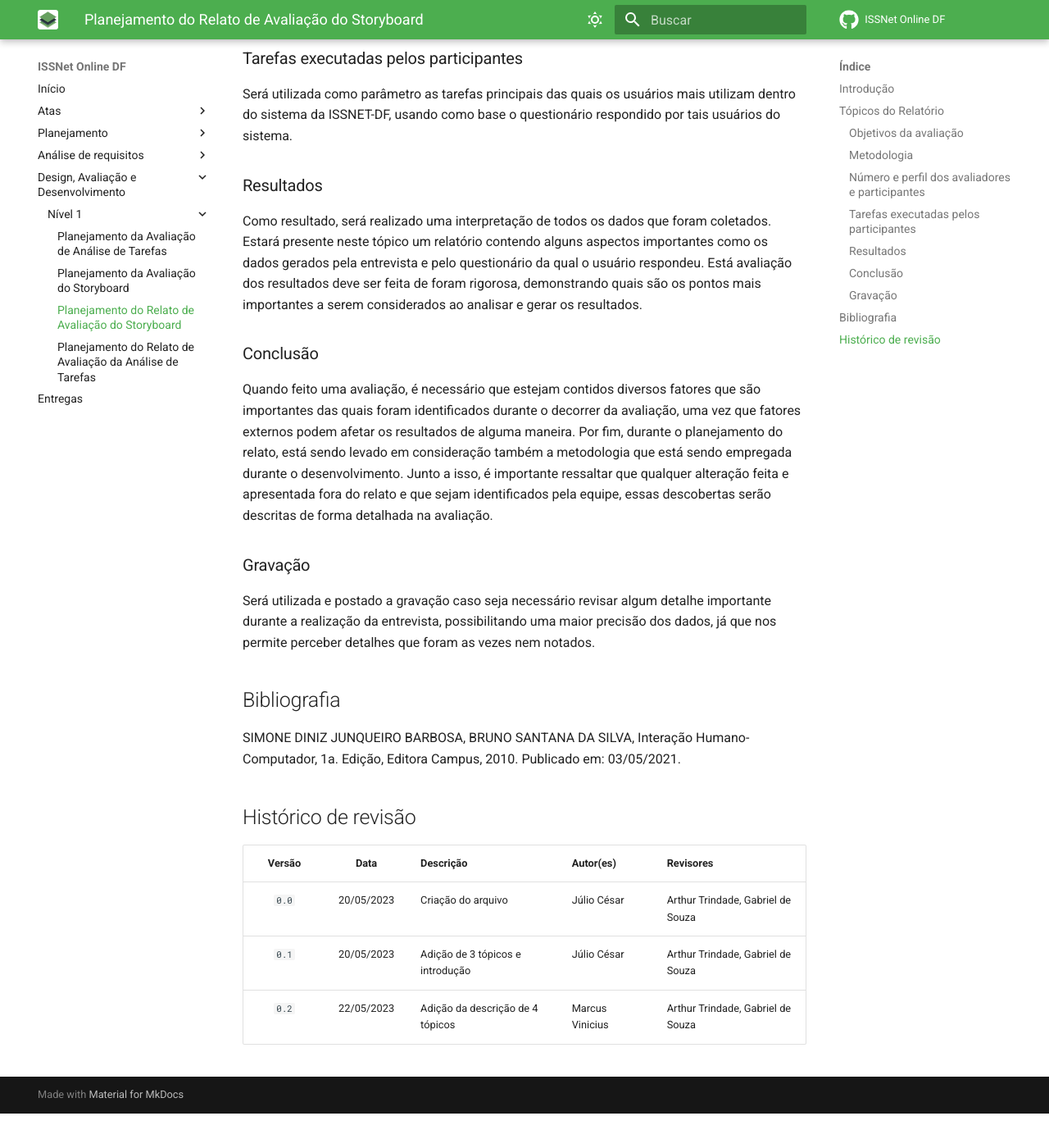
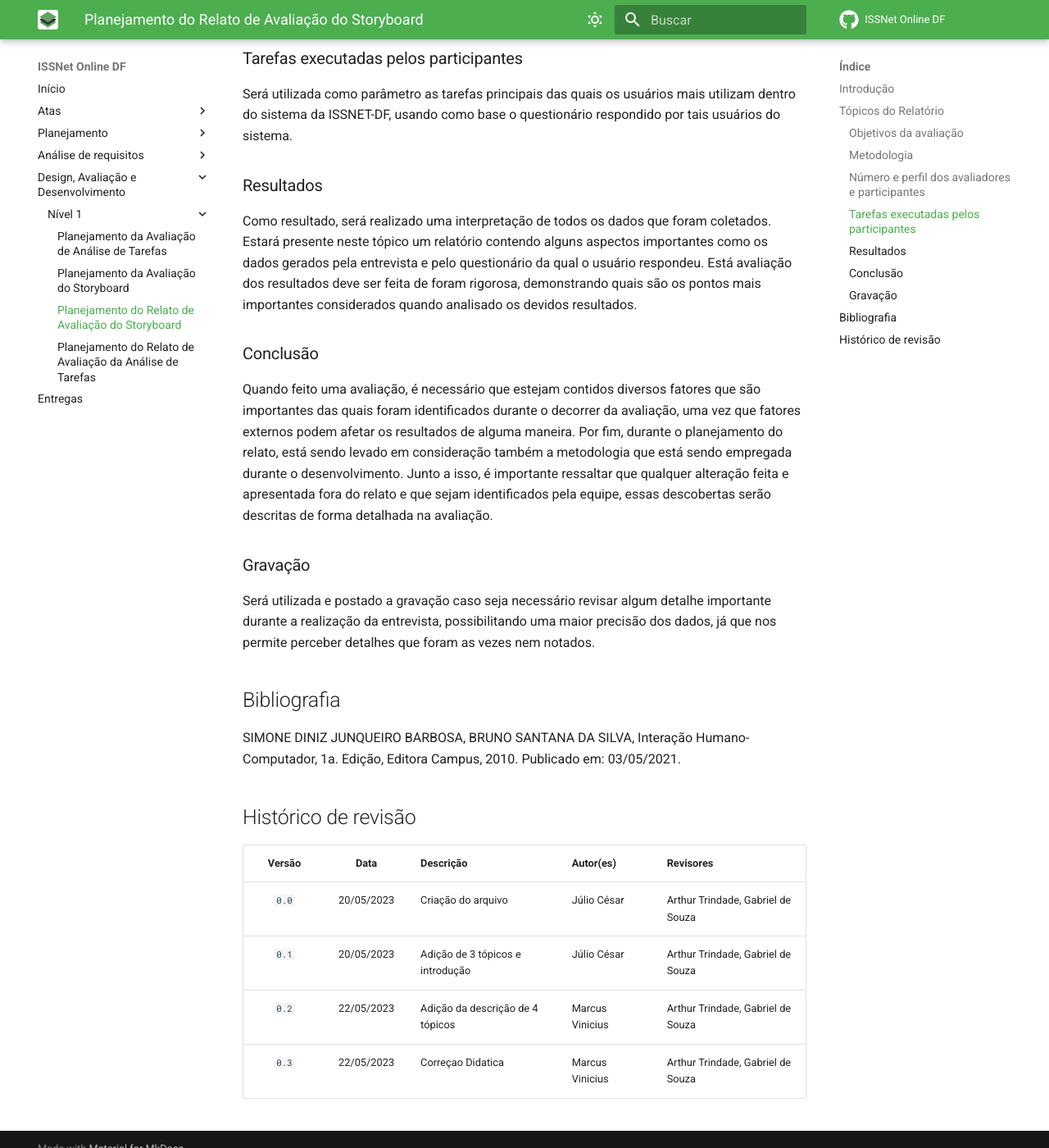
Before and after one commit to Interacao-Humano-Computador/2023.1-ISSNet, an MkDocs documentation site: the page built from gitpages/docs/design_avaliacao_desenvolvimento/nivel1/plan_relato_storyboard.md, in a window 1280 px wide and 1400 px high, scrolled down 823 px. Shown: the whole window at 82% size. Built offline with MkDocs 1.6.1 and Material for MkDocs 9.7.7, drawn with Linux system fonts in a browser that asks for light colours; comment, search, counter and statistics services are not loaded; before the commit the page ends 2181 px from its top, so only the background shows below that.

Commit message:
Correção-Didatica.md

```diff
--- a/gitpages/docs/design_avaliacao_desenvolvimento/nivel1/plan_relato_storyboard.md
+++ b/gitpages/docs/design_avaliacao_desenvolvimento/nivel1/plan_relato_storyboard.md
@@ -14,7 +14,7 @@ Precisa ser caracterizado o número de pessoas presentes na entrevista, a descri
 Será utilizada como parâmetro as tarefas principais das quais os usuários mais utilizam dentro do sistema da ISSNET-DF, usando como base o questionário respondido por tais usuários do sistema.
 
 ### Resultados
-Como resultado, será realizado uma interpretação de todos os dados que foram coletados. Estará presente neste tópico um relatório contendo alguns aspectos importantes como os dados gerados pela entrevista e pelo questionário da qual o usuário respondeu. Está avaliação dos resultados deve ser feita de foram rigorosa, demonstrando quais são os pontos mais importantes a serem considerados ao analisar e gerar os resultados.
+Como resultado, será realizado uma interpretação de todos os dados que foram coletados. Estará presente neste tópico um relatório contendo alguns aspectos importantes como os dados gerados pela entrevista e pelo questionário da qual o usuário respondeu. Está avaliação dos resultados deve ser feita de foram rigorosa, demonstrando quais são os pontos mais importantes considerados quando analisado os devidos resultados.
 
 ### Conclusão
 Quando feito uma avaliação, é necessário que estejam contidos diversos fatores que são importantes das quais foram identificados durante o decorrer da avaliação, uma vez que fatores externos podem afetar os resultados de alguma maneira. Por fim, durante o planejamento do relato, está sendo levado em consideração também a metodologia que está sendo empregada durante o desenvolvimento. Junto a isso, é importante ressaltar que qualquer alteração feita e apresentada fora do relato e que sejam identificados pela equipe, essas descobertas serão descritas de forma detalhada na avaliação.
@@ -35,5 +35,6 @@ Edição, Editora Campus, 2010. Publicado em: 03/05/2021.
 | Versão     | Data        | Descrição            | Autor(es)                          | Revisores  |
 | :--------: | :---------: | -------------------- | ---------------------------------- | ---------- |
 | `0.0`      |  20/05/2023 | Criação do arquivo   | Júlio César                        | Arthur Trindade, Gabriel de Souza |
-| `0.1`      |  20/05/2023 | Adição de 3 tópicos e introdução    | Júlio César                        | Arthur Trindade, Gabriel de Souza |
-| `0.2`      |  22/05/2023 | Adição da descrição de 4 tópicos   | Marcus Vinicius                        | Arthur Trindade, Gabriel de Souza |
+| `0.1`      |  20/05/2023 | Adição de 3 tópicos e introdução    | Júlio César         | Arthur Trindade, Gabriel de Souza |
+| `0.2`      |  22/05/2023 | Adição da descrição de 4 tópicos   | Marcus Vinicius      | Arthur Trindade, Gabriel de Souza |
+| `0.3`      |  22/05/2023 | Correçao Didatica   | Marcus Vinicius                     | Arthur Trindade, Gabriel de Souza |
```
